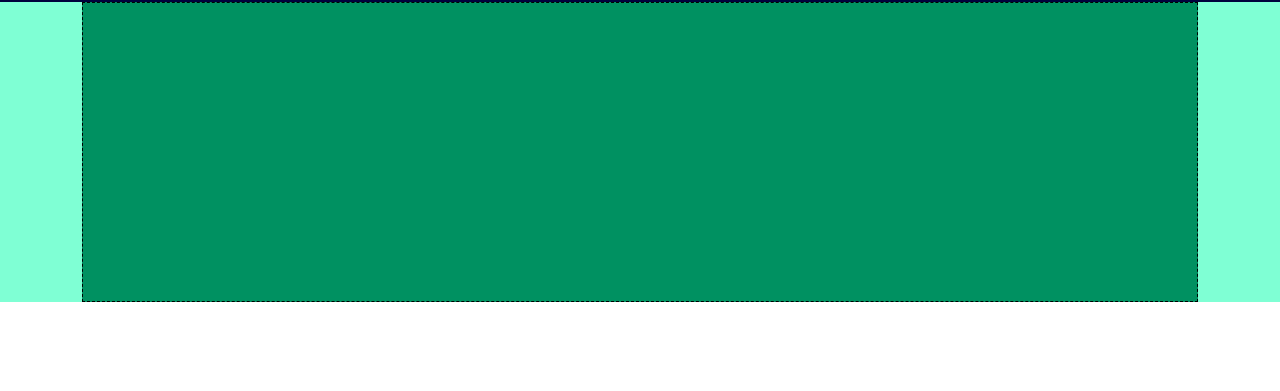
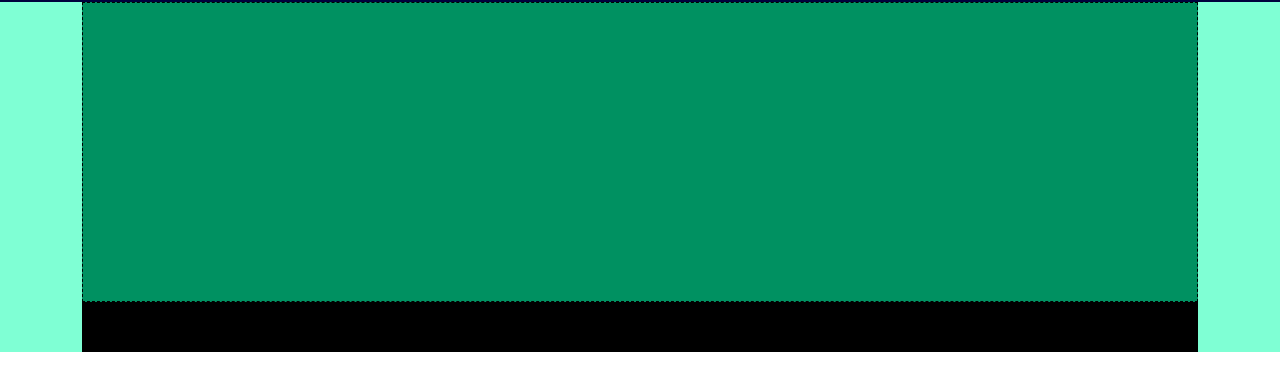
Before and after one commit to ludo270408/html-css-bootstrap-freelancer, a plain HTML site: page index.html in a window 1280 px wide. Shown: the part 73-464 px from the top of the page. Drawn offline with nearby package versions, Linux system fonts and the light colour scheme.

Commit message:
[UPTADE ] Title-content added

```diff
--- a/index.html
+++ b/index.html
@@ -40,6 +40,16 @@
                     </div>
                 </div>
             </div>
+
+            <section>
+                <div class="container">
+                    <div class="row">
+                        <div class="col-12">
+                            <div class="title-content"></div>
+                        </div>
+                    </div>
+                </div>
+            </section>
         </div>
 
     </main>
--- a/style.css
+++ b/style.css
@@ -26,3 +26,8 @@ header{
     background-color: rgb(0, 145, 97);
     border: 1px dashed black;
 }
+
+.title-content{
+    height: 50px;
+    background-color: black;
+}
```
